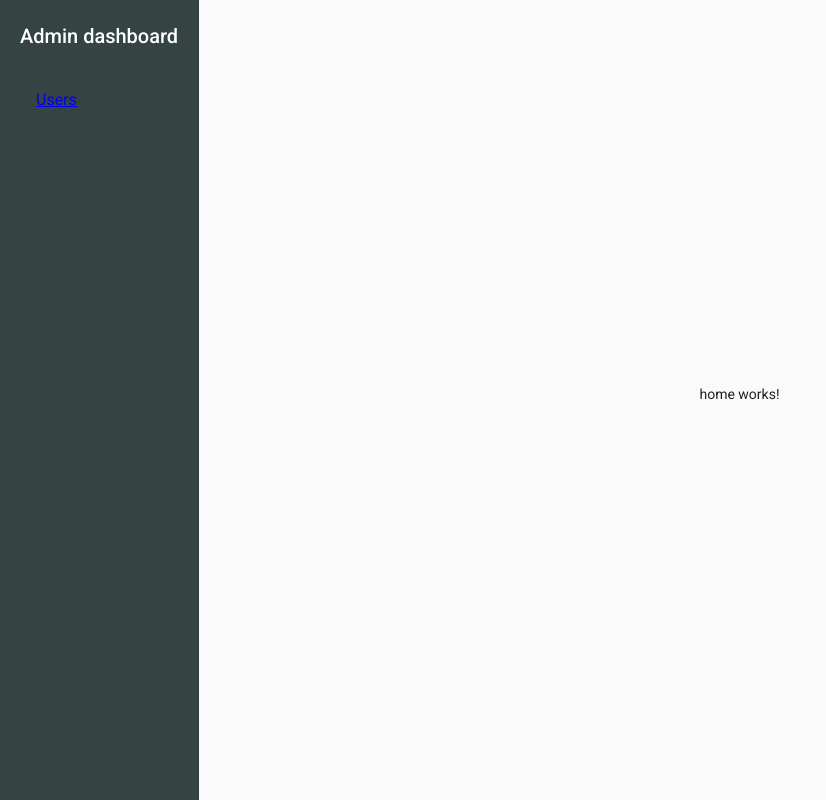
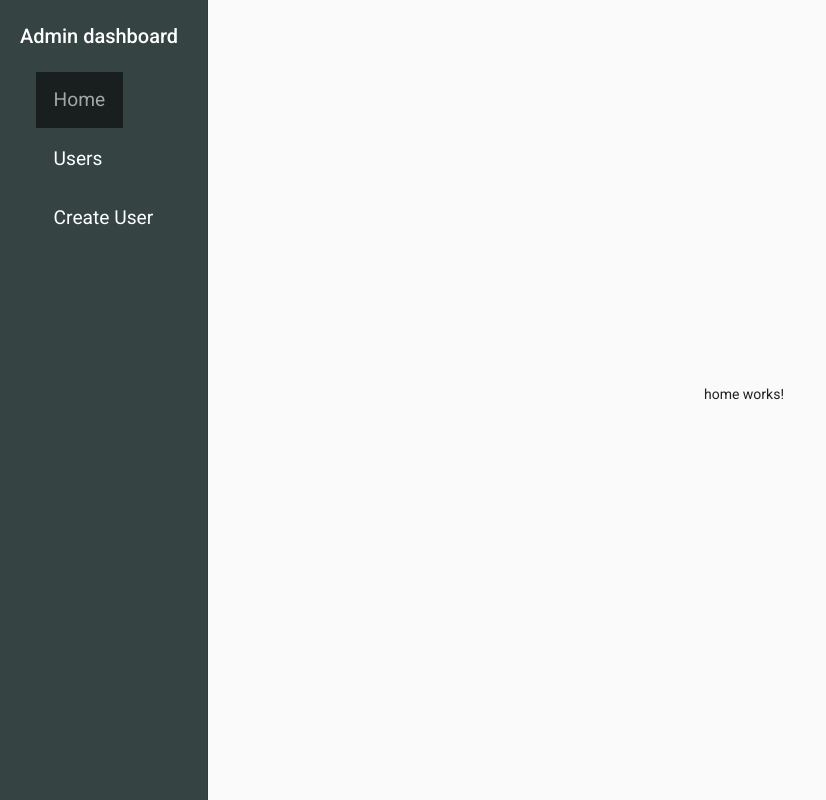
Before and after one commit to mariam-hamdy/admin-dashboard, an Angular app: page /home in a window 1280 px wide. Shown: the whole page, without its empty margins (0-826 px from the left). Built offline with nearby package versions, Linux system fonts and the light colour scheme.

Commit message:
Add files via upload

```diff
--- a/src/app/app-routing.module.ts
+++ b/src/app/app-routing.module.ts
@@ -1,12 +1,14 @@
 import { NgModule } from '@angular/core';
 import { RouterModule, Routes } from '@angular/router';
 import { HomeComponent } from './components/home/home.component';
+import { UserCreateComponent } from './components/user-create/user-create.component';
 import { UsersComponent } from './components/users/users.component';
 
 const routes: Routes = [
   {path: 'home', component: HomeComponent},
   {path: 'users', component: UsersComponent},
-  {path: '', redirectTo: 'HomeComponent', pathMatch: 'full'},
+  {path: 'createuser', component: UserCreateComponent},
+  {path: '', redirectTo: 'home', pathMatch: 'full'},
   {path: '**', component: HomeComponent}
 ];
 
--- a/src/app/app.module.ts
+++ b/src/app/app.module.ts
@@ -9,13 +9,15 @@ import { FormsModule } from '@angular/forms';
 import { AngularMaterialModule } from './shared/angular-material.module';
 import { BrowserAnimationsModule } from '@angular/platform-browser/animations';
 import { UsersComponent } from './components/users/users.component';
+import { UserCreateComponent } from './components/user-create/user-create.component';
 
 @NgModule({
   declarations: [
     AppComponent,
     SidenavComponent,
     HomeComponent,
-    UsersComponent
+    UsersComponent,
+    UserCreateComponent
   ],
   imports: [
     BrowserModule,
--- a/src/app/components/sidenav/sidenav.component.css
+++ b/src/app/components/sidenav/sidenav.component.css
@@ -15,3 +15,21 @@
   background-color: #354343;
   color: #ffffff;
 }
+
+ a {
+  text-decoration: none;
+  color: #ffffff;
+  font-size: 1.2rem;
+  padding: 1.1rem;
+
+}
+mat-list-item {
+  margin-bottom: .7rem;
+}
+a:hover {
+  background-color: #191e1e;
+}
+.active {
+  background-color: #191e1e;
+  color: #9fa7a7;
+}
--- a/src/app/components/sidenav/sidenav.component.html
+++ b/src/app/components/sidenav/sidenav.component.html
@@ -3,8 +3,13 @@
     <h2>{{title}}</h2>
     <mat-list>
         <mat-list-item>
-            <a routerLink="/users">Users</a>
-
+            <a routerLink="/home" routerLinkActive="active">Home</a>
+        </mat-list-item>
+        <mat-list-item>
+            <a routerLink="/users" routerLinkActive="active">Users</a>
+        </mat-list-item>
+        <mat-list-item>
+            <a routerLink="/createuser" routerLinkActive="active">Create User</a>
         </mat-list-item>
     </mat-list>
   </mat-drawer>
--- /dev/null
+++ b/src/app/components/user-create/user-create.component.html
@@ -0,0 +1 @@
+<p>user-create works!</p>
--- /dev/null
+++ b/src/app/components/user-create/user-create.component.ts
@@ -0,0 +1,15 @@
+import { Component, OnInit } from '@angular/core';
+
+@Component({
+  selector: 'app-user-create',
+  templateUrl: './user-create.component.html',
+  styleUrls: ['./user-create.component.css']
+})
+export class UserCreateComponent implements OnInit {
+
+  constructor() { }
+
+  ngOnInit(): void {
+  }
+
+}
```
Also changed, not shown: src/app/components/user-create/user-create.component.css (added).
